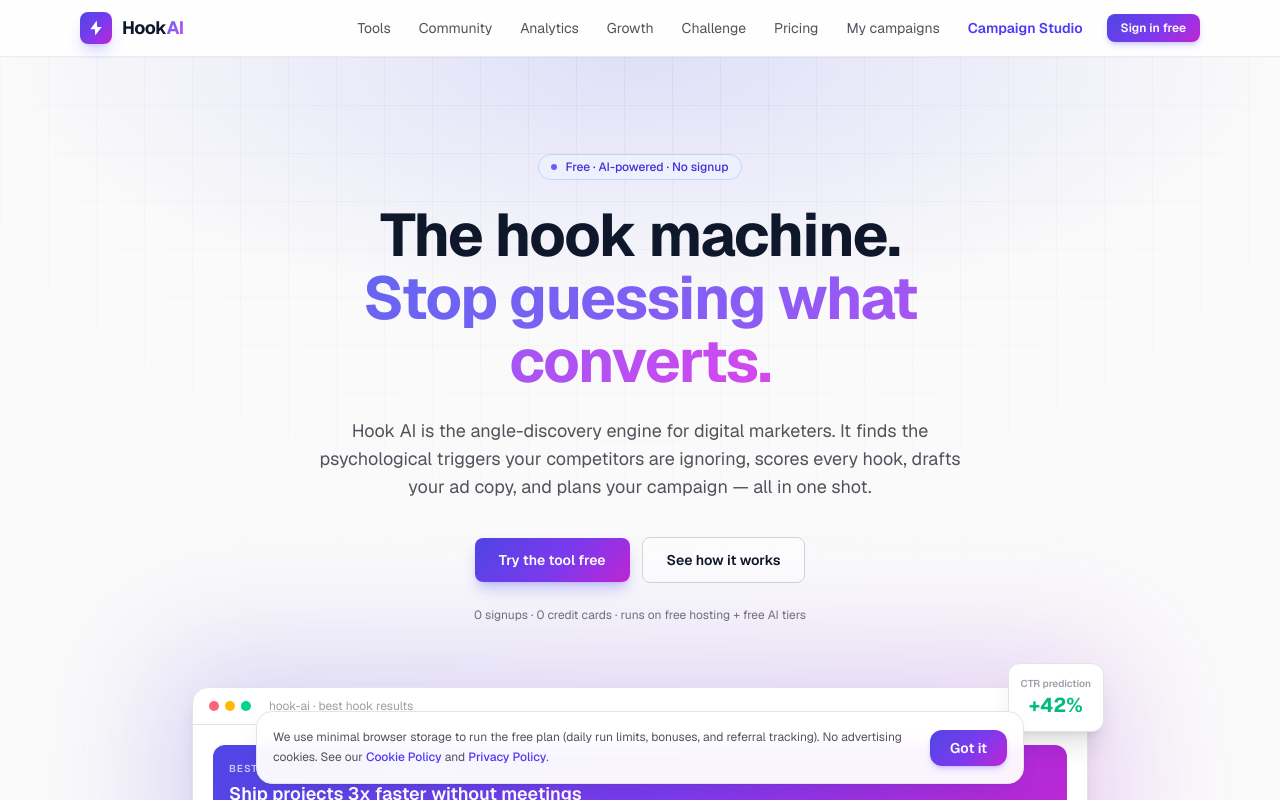
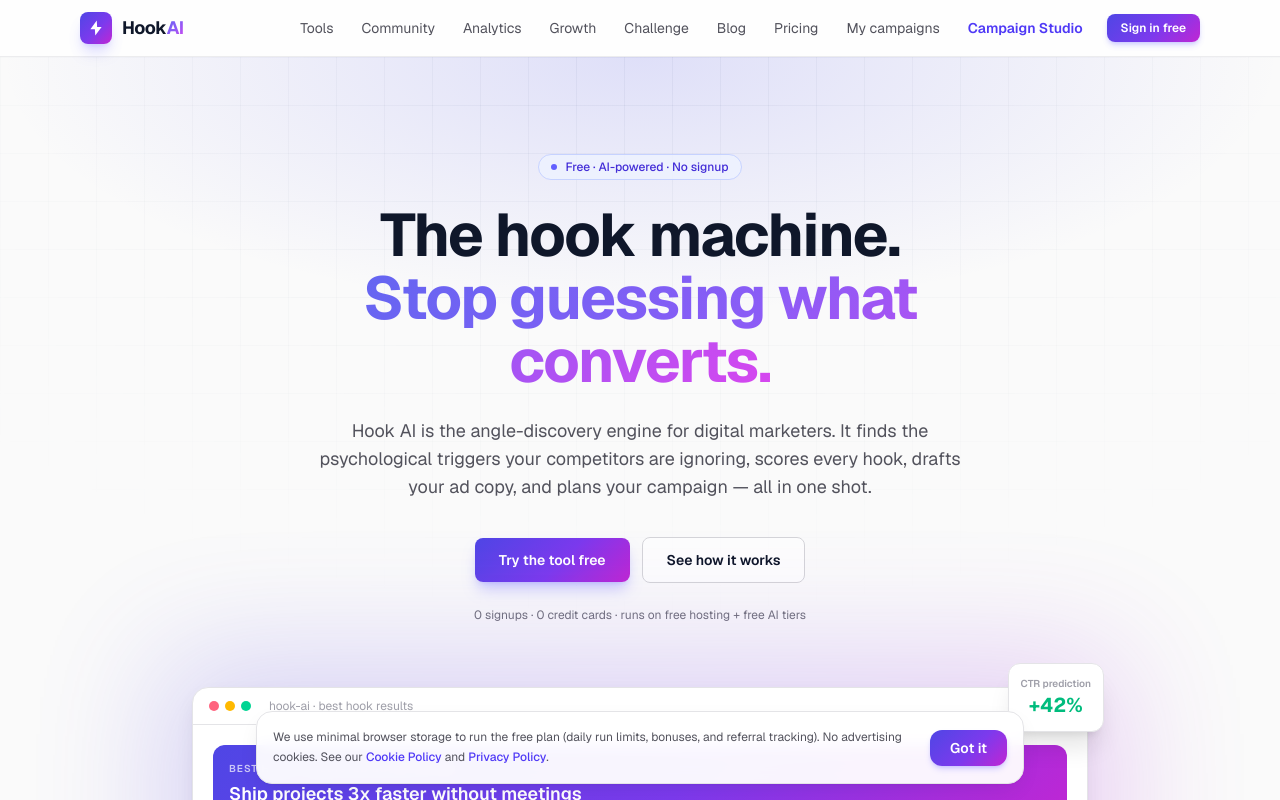
Before and after one commit to gitvamshidhar-m/hook-ai-marketing-engine, a Next.js app: page / in a window 1280 px wide. Shown: the top 800 px of the page. Built offline with nearby package versions, Linux system fonts and the light colour scheme; no server answers; the database is empty.

Commit message:
feat: add Blog link to navbar

```diff
--- a/components/NavBar.tsx
+++ b/components/NavBar.tsx
@@ -56,6 +56,12 @@
               className="rounded-lg px-3 py-1.5 text-zinc-600 transition hover:bg-zinc-100 hover:text-zinc-900 dark:text-zinc-300 dark:hover:bg-zinc-900 dark:hover:text-white"
             >
               Challenge
+            </Link>
+            <Link
+              href="/blog"
+              className="rounded-lg px-3 py-1.5 text-zinc-600 transition hover:bg-zinc-100 hover:text-zinc-900 dark:text-zinc-300 dark:hover:bg-zinc-900 dark:hover:text-white"
+            >
+              Blog
             </Link>
             <Link
               href="/pricing"
```
